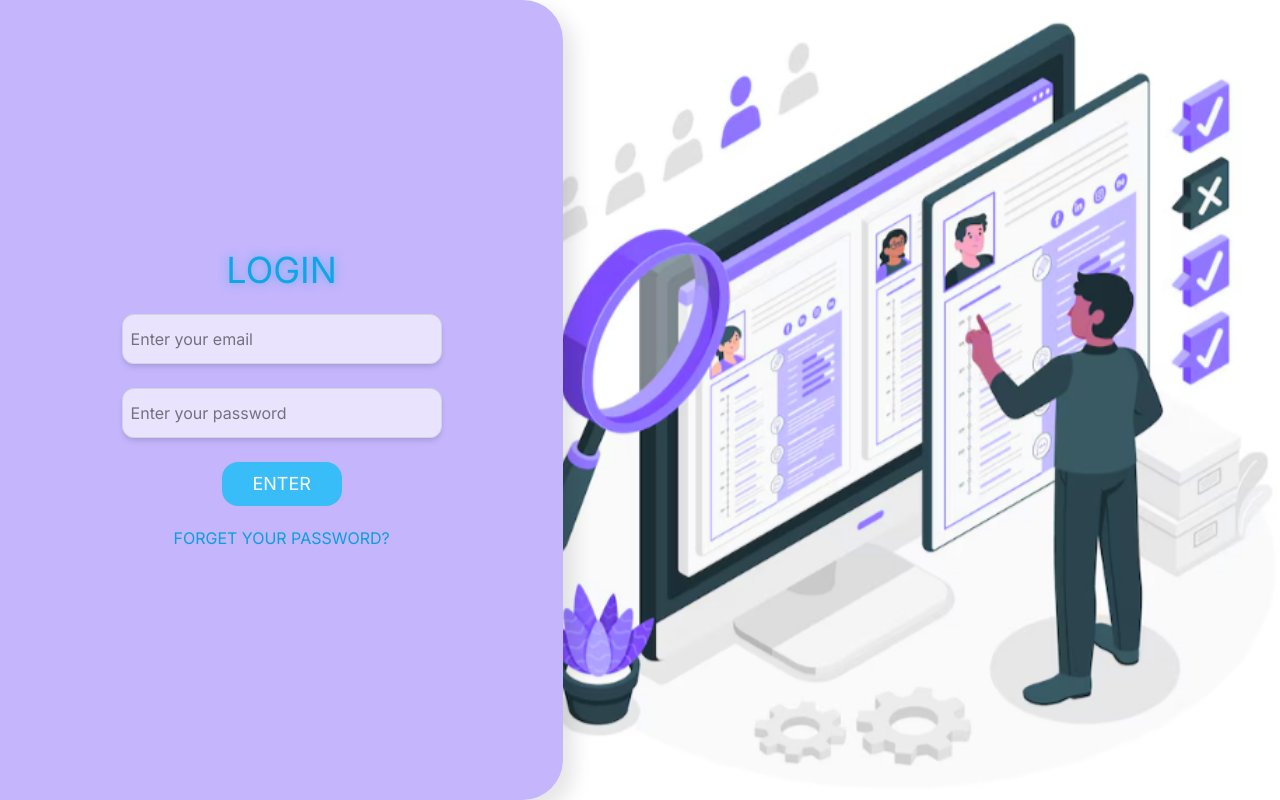
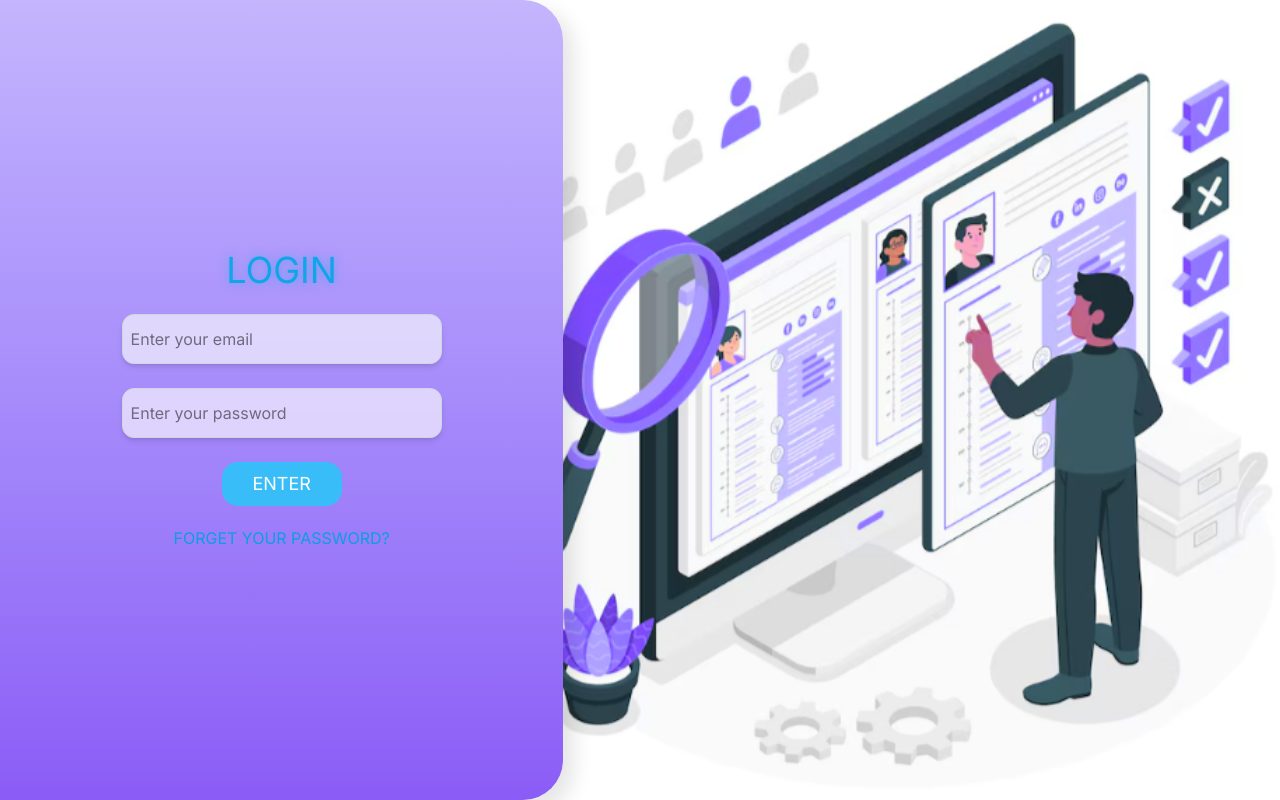
Before and after one commit to GauravVerdhanMaheshwari/College-assigment-portal, a React (Vite) app in the folder frontend/: page /user-manager-login in a window 1280 px wide. Built offline with nearby package versions, Linux system fonts and the light colour scheme.

Commit message:
feat: update loginSectionCSS for UserManagerLogin component

```diff
--- a/frontend/src/pages/user_manager/UserManagerLogin.jsx
+++ b/frontend/src/pages/user_manager/UserManagerLogin.jsx
@@ -4,7 +4,7 @@ function UserManagerLogin() {
   return (
     <LoginPage
       inputCSS="active:border-[#0EA5E9] focus:border-[#1398C4FF]"
-      loginSectionCSS="from-[#C4B5FD] to-[#C4B5FD]"
+      loginSectionCSS="from-[#C4B5FD] to-[#8B5CF6]"
       aLinkCSS="text-[#0A9FE0FF] hover:text-[#0A9FE0FF] hover:text-shadow-[0_0_10px_rgba(10,159,224,0.5)]"
       buttonCSS="bg-[#38BDF8] hover:bg-[#0A9FE0FF] hover:shadow-[4px_4px_16px_1px_rgba(15,121,156,0.4)]"
       imageSrc="user_manager.png"
@@ -13,6 +13,7 @@ function UserManagerLogin() {
       h1CSS="text-[#0EA5E9] text-shadow-[0_0_10px_rgba(14,165,233,0.5)]"
       forgetPasswordLink="/user-manager-forget-password"
       pageAbout="User Manager"
+      redirectLink="/user-manager-home"
     />
   );
 }
```
